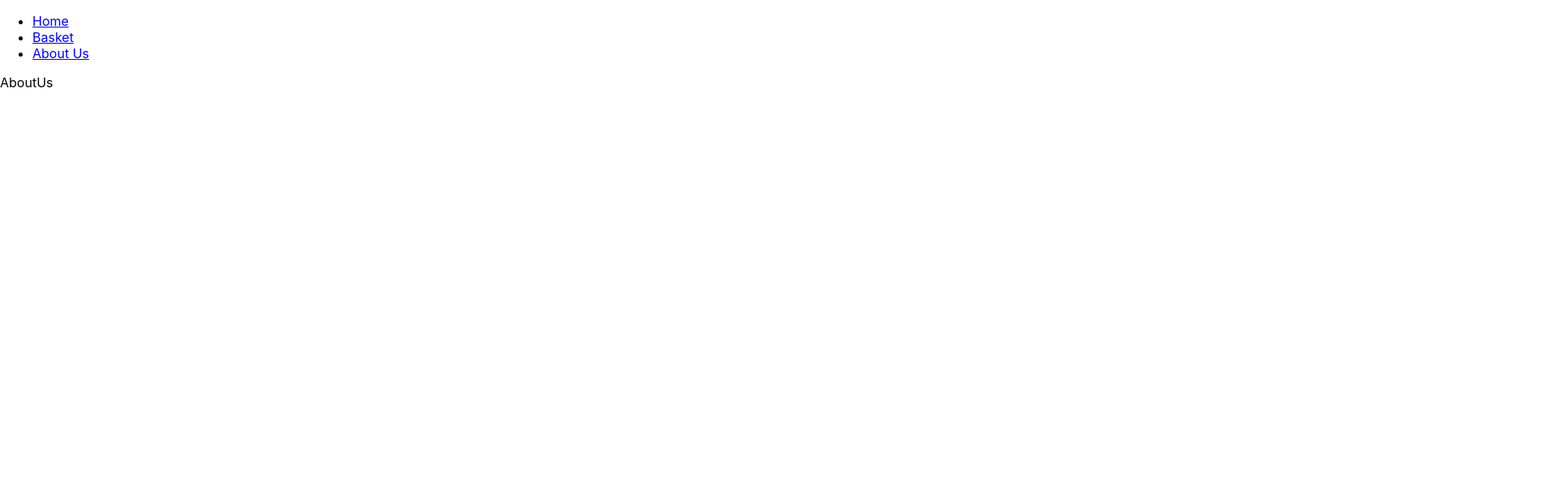
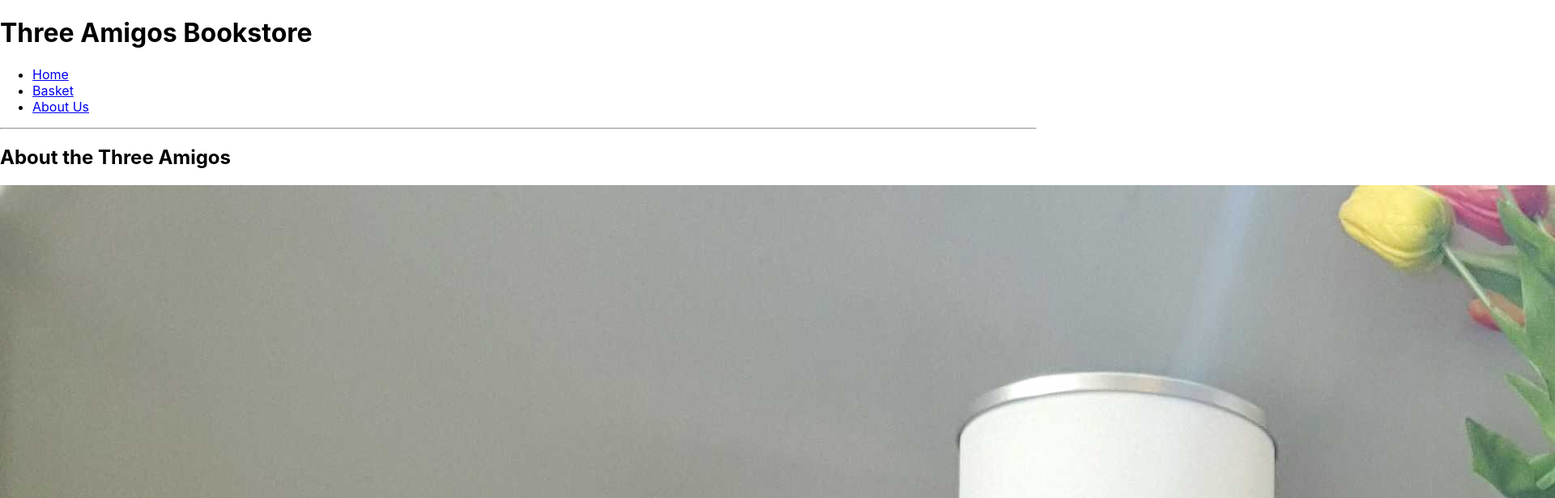
Before and after one commit to davidvtaylor84/e-commerce-lab, a React (Create React App) app: page /about in a window 1280 px wide. Shown: the top 616 px of the page at 81% size, 1920 px wide, since content can reach past the window. Built offline with nearby package versions, Linux system fonts and the light colour scheme.

Commit message:
added image

```diff
--- a/package.json
+++ b/package.json
@@ -10,6 +10,7 @@
     "react-dom": "^18.2.0",
     "react-router-dom": "^6.4.0",
     "react-scripts": "5.0.1",
+    "reactjs-popup": "^2.0.5",
     "web-vitals": "^2.1.4"
   },
   "scripts": {
--- a/src/App.js
+++ b/src/App.js
@@ -121,7 +121,7 @@ function App() {
   return (
     <Router>
       <NavBar />
-
+      <hr></hr>
       <Routes>
         <Route
           exact
--- a/src/components/AboutUs.js
+++ b/src/components/AboutUs.js
@@ -1,8 +1,12 @@
 import React from 'react'
+import picture from "../images/ThreeAmigos.jpg"
 
 const AboutUs = () => {
   return (
-    <div>AboutUs</div>
+    <div>
+        <h2>About the Three Amigos</h2>
+        <img src={picture}/>
+    </div>
   )
 }
 
--- a/src/components/ListItem.js
+++ b/src/components/ListItem.js
@@ -1,10 +1,23 @@
 import React from 'react'
+import Popup from 'reactjs-popup'
 
 const ListItem = ({book, addToBasket }) => {
 
     const handleClick = (e)=>{
         addToBasket(book)
     }
+
+    const Modal = () => (
+        <Popup trigger={<button className="button"> View More Details </button>} modal>
+          <span>
+          <h3>{book.name}</h3>
+          <h4>{book.author}</h4>
+          <p>{book.description}</p>
+          <p>£{book.price}</p>
+          </span>
+        </Popup>
+      );
+
 
   return (
     <li>
@@ -13,6 +26,7 @@ const ListItem = ({book, addToBasket }) => {
         <p>£{book.price}</p>
         <img src={book.imageUrl}/>
         <button onClick={handleClick}>Add to basket</button>
+        <Modal/>
     </li>
   )
 }
--- a/src/components/NavBar.js
+++ b/src/components/NavBar.js
@@ -3,6 +3,8 @@ import { Link } from 'react-router-dom'
 
 const NavBar = () => {
   return (
+    <>
+    <h1>Three Amigos Bookstore</h1>
     <ul>
        <li>
         <Link to="/">Home</Link>
@@ -15,6 +17,7 @@ const NavBar = () => {
       </li>
 
     </ul>
+    </>
   )
 }
 
--- a/src/components/ProductList.js
+++ b/src/components/ProductList.js
@@ -1,5 +1,7 @@
 import React from 'react'
 import ListItem from './ListItem'
+import Popup from 'reactjs-popup'
+import 'reactjs-popup/dist/index.css'
 
 const ProductList = ({stockList, addToBasket}) => {
 
```
Also changed, not shown: src/images/ThreeAmigos.jpg (added), 1 other file (tests, documents, lock files or other folders).
